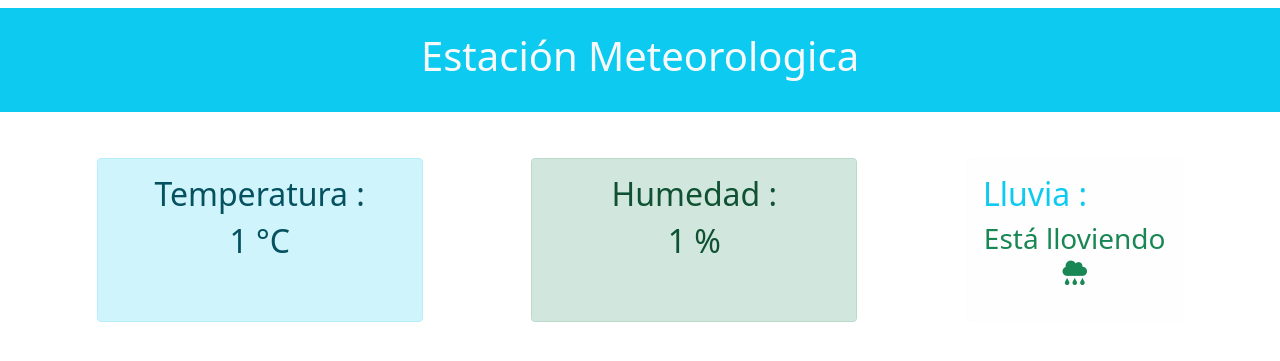
After one commit to jaramirezj/Parcial2Conmutacion, a PHP site: page / in a window 1280 px wide. The commit adds this page. Shown: the top 361 px of the page. Run offline with PHP 8.4, Linux system fonts and the light colour scheme; tables that the repository leaves empty hold one stand-in row (values such as "Sample post"); some libraries are stand-ins or nearby versions.

Commit message:
Interfaz grafica y visualización
Se desarrolla la interfaz grafica y ahora se pueden visualizar los datos de humedad y temperatura, la funcion de lluvia aún se está trabajando

```diff
--- a/actualizarLluvia.php
+++ b/actualizarLluvia.php
@@ -2,7 +2,7 @@
 include('conexion.php');
     if(isset($_GET["lluvia"])){
         $lluvia = $_GET["lluvia"];
-        $sql = "UPDATE INTO registro SET lluvia=$lluvia ORDER BY fecha_hora DESC LIMIT 1";
+        $sql = "UPDATE registro SET lluvia=$lluvia ORDER BY fecha_hora DESC LIMIT 1";
         $query = $conexion->query($sql);
         if(!$query){echo "Error de insercion";}
     }
--- /dev/null
+++ b/css/estilos.css
@@ -0,0 +1,3 @@
+.c1{
+    margin-top: 3%;
+}
--- /dev/null
+++ b/index.php
@@ -0,0 +1,81 @@
+<!DOCTYPE html>
+<html lang="es" dir="ltr">
+  <head>
+     <meta charset="utf-8">
+     <title>Estación de monitoreo</title>
+
+     <!--Links css de bootstrap-->
+     <link href="https://cdn.jsdelivr.net/npm/bootstrap@5.0.0-beta1/dist/css/bootstrap.min.css"
+     rel="stylesheet" integrity="sha384-giJF6kkoqNQ00vy+HMDP7azOuL0xtbfIcaT9wjKHr8RbDVddVHyTfAAsrekwKmP1"
+     crossorigin="anonymous">
+
+     <!--Links js de bootstrap-->
+     <script src="https://cdn.jsdelivr.net/npm/@popperjs/core@2.5.4/dist/umd/popper.min.js"
+       integrity="sha384-q2kxQ16AaE6UbzuKqyBE9/u/KzioAlnx2maXQHiDX9d4/zp8Ok3f+M7DPm+Ib6IU" crossorigin="anonymous"></script>
+     <script src="https://cdn.jsdelivr.net/npm/bootstrap@5.0.0-beta1/dist/js/bootstrap.min.js"
+      integrity="sha384-pQQkAEnwaBkjpqZ8RU1fF1AKtTcHJwFl3pblpTlHXybJjHpMYo79HY3hIi4NKxyj" crossorigin="anonymous"></script>
+
+      <!--Links de font-awesome-->
+      <link rel="stylesheet" href="https://use.fontawesome.com/releases/v5.8.1/css/all.css"
+      integrity="sha384-50oBUHEmvpQ+1lW4y57PTFmhCaXp0ML5d60M1M7uH2+nqUivzIebhndOJK28anvf" crossorigin="anonymous">
+
+     <!--Conexion con estilos.css-->
+      <link rel="stylesheet" href="css/estilos.css">
+
+  </head>
+  <body>
+  <?php
+    include('conexion.php');
+    $sql = "SELECT temperatura,humedad,lluvia,fecha_hora FROM registro ORDER BY fecha_hora DESC ";
+    $datos_temp = array();
+    $datos_hum = array();
+    $fecha_hora = array();
+    $lluvia = 0;
+    $query = $conexion->query($sql);
+    $cont = 0;
+    while ($row = $query->fetch_assoc()){
+        if($cont == 0){
+            $lluvia = $row['temperatura'];
+        }
+        array_push($datos_temp,$row['temperatura']);
+        array_push($datos_hum,$row['humedad']);
+        array_push($fecha_hora,$row['fecha_hora']);
+        $cont++;
+    }
+?>
+    <nav class="navbar navbar-expand-sm navbar-dark">
+        <div class="container-fluid bg-info py-4 text-center text-light">
+           <div class="container">
+                <h1 class="t1">Estación Meteorologica</h1>
+            </div>
+        </div>
+    </nav>
+    <div class="row c1">
+        <div class="col-sm-1"></div>
+        <div class="col-sm-3 alert alert-info alert-hover">
+            <h2 class="text-center">Temperatura :</h2>
+            <h2 class="text-center"><?php echo $datos_temp[0]." °C"; ?></h2>
+        </div>
+        <div class="col-sm-1"></div>
+        <div class="col-sm-3 alert alert-success alert-hover">
+            <h2 class="text-center">Humedad :</h2>
+            <h2 class="text-center"><?php echo $datos_hum[0]." %"; ?></h2>
+        </div>
+        <div class="col-sm-1"></div>
+        <div class="col-sm-2 alert alert-light alert-hover text-info">
+            <h2 class="text-right">Lluvia :</h2>
+            <?php if($lluvia == 1){ ?>
+                <h3 class="text-center text-success">
+                    <?php echo "Está lloviendo"; ?>
+                    <p><i class="fas fa-cloud-rain fa-sm"></i></p>
+                </h3>
+                <?php }else{ ?>
+                    <h3 class="text-center text-danger">
+                    <?php echo "No se ha detectado lluvia"; ?>
+                    <p><i class="fas fa-cloud-rain fa-sm"></i></p>
+                </h3>
+            <?php } ?>
+        </div>
+    </div>
+  </body>
+</html>
```
Also changed, not shown: consultar.php (added, +18 -0 lines), 1 other file.
